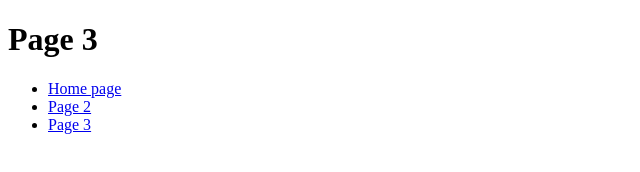
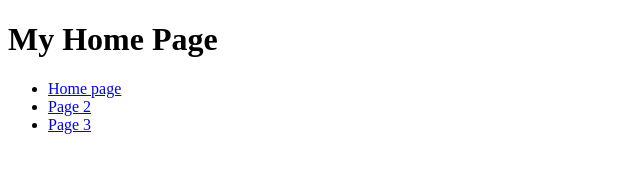
Before and after one commit to cfickler2021/cfickler2021.github.io, a plain HTML site: page links/page3.html in a window 1280 px wide. Shown: the whole page, without its empty margins (0-640 px from the left). Drawn offline with Linux system fonts and the light colour scheme.

Commit message:
Add files via upload

```diff
--- a/links/page3.html
+++ b/links/page3.html
@@ -7,7 +7,7 @@
 
 <body>
 
-    <h1>Page 3</h1>
+  <h1>My Home Page</h1>
 
 <!--Start unordered list of navigation links-->
 
```
Also changed, not shown: links/page2.html (+1 -1 lines). Lines whose indentation alone changed are shown as unchanged.
